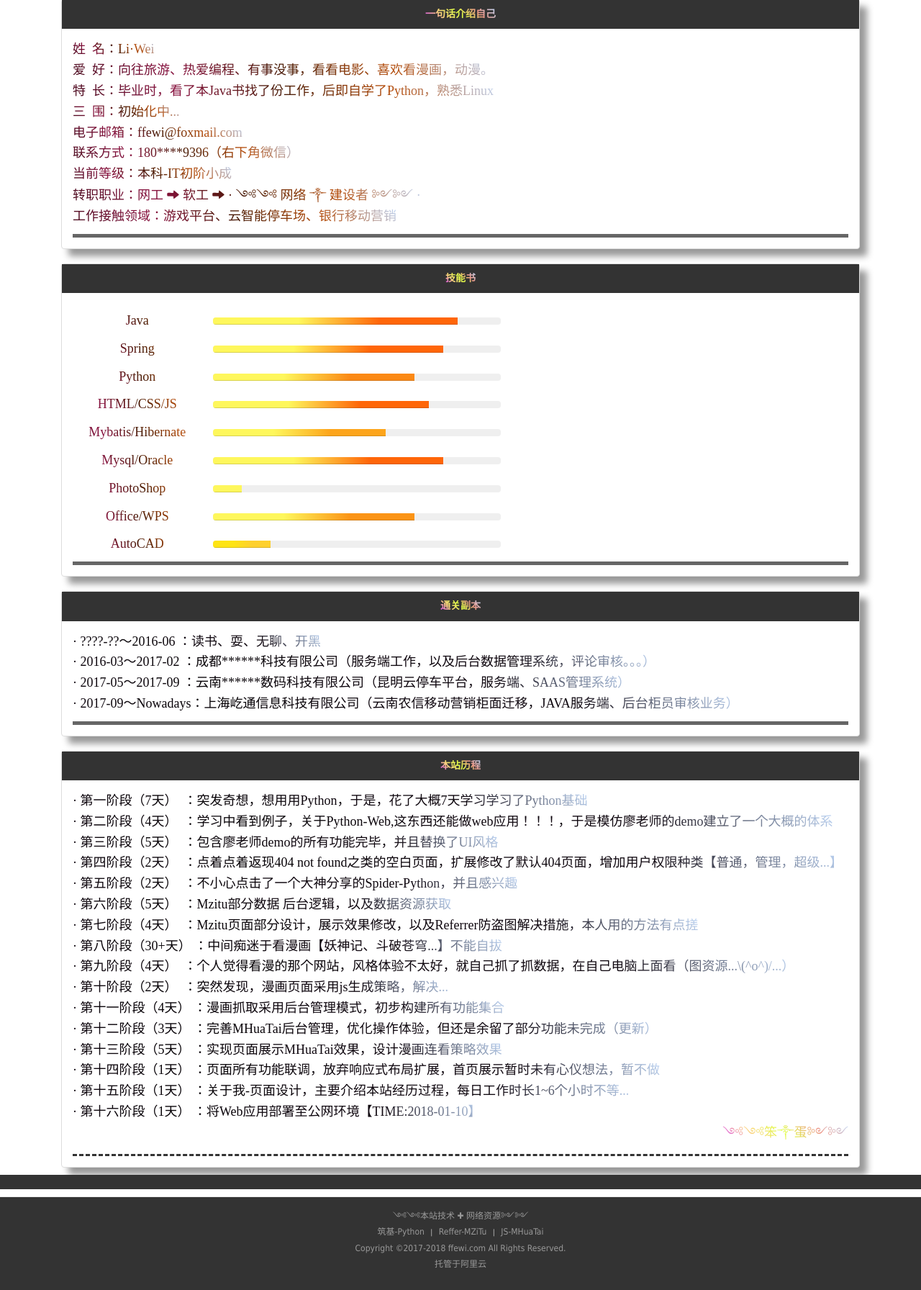
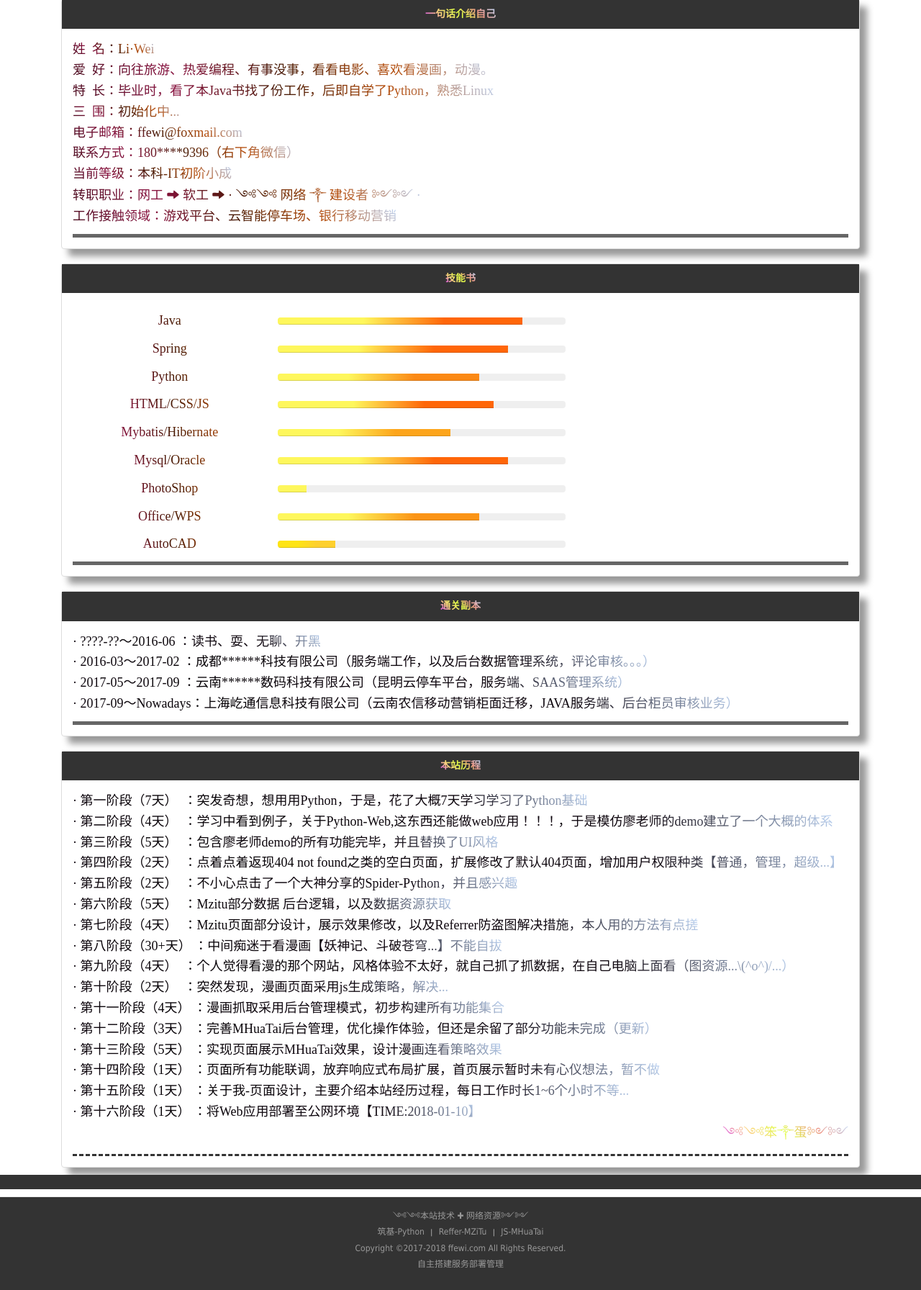
Before and after one commit to ffewi/comic_video_pic_spider_web, a Python web app: template comicVideo/home/app/templates/h_aboutMe.html in a window 1280 px wide. Shown: the part 150-1942 px from the top of the page at 72% size. Run offline with Jinja, Linux system fonts and the light colour scheme; the template is opened without the code that fills it, so the values that code supplies are empty.

Commit message:
windows 部署调试

```diff
--- a/comicVideo/home/app/app.py
+++ b/comicVideo/home/app/app.py
@@ -219,7 +219,7 @@ def init(loop):
     # init_jinja2(app, filters=dict())
     add_routes(app, 'handlers')
     add_static(app)
-    srv = yield from loop.create_server(app.make_handler(), '127.0.0.1', 9001)
+    srv = yield from loop.create_server(app.make_handler(), '192.168.1.41', 9001)
     logging.info('server started at http://127.0.0.1:9001...')
     finish_time = time.time()
     logging.info('启动耗时：%s ms' % int((finish_time - start_time)*1000))
--- a/comicVideo/home/app/config_logger.py
+++ b/comicVideo/home/app/config_logger.py
@@ -1,14 +1,16 @@
 import logging
 
 __author__ = 'ffewi'
+
+import time
 
 # 日子配置参数
 kwargs = {
     'level': logging.INFO,
     'datefmt': '%Y/%m/%d %H:%M:%S',
     'format': '%(asctime)s %(name)s-%(levelname)s %(filename)s [line:%(lineno)d]  %(message)s',
-    # 'filename': 'app.log', 输出文件
-    # 'filemode': 'w' 输出模式
+    'filename': 'G:/temp/cv/app'+time.strftime('%Y-%m-%d', time.localtime(time.time()))+'.log',  # 输出文件
+    'filemode': 'w'  # 输出模式
 }
 
 logging.basicConfig(**kwargs)
--- a/comicVideo/home/app/templates/h_aboutMe.html
+++ b/comicVideo/home/app/templates/h_aboutMe.html
@@ -90,8 +90,8 @@
             </div>
             <div class="panel-body">
                 <div class="cl">
-                    <span class="col-md-2 col-sm-2 f-l mainColorFont f-18 pt-10">Java</span>
-                    <div class="col-md-10 col-sm-10">
+                    <span class="col-md-3 col-sm-3 f-l mainColorFont f-18 pt-10">Java</span>
+                    <div class="col-md-9 col-sm-9">
                         <div class="progress radius mt-20">
                             <div class="progress-bar text-l">
                             <span class="sr-only"
@@ -101,8 +101,8 @@
                     </div>
                 </div>
                 <div class="cl">
-                    <span class="col-md-2 col-sm-2 mainColorFont f-18 pt-10">Spring</span>
-                    <div class="col-md-10 col-sm-10">
+                    <span class="col-md-3 col-sm-3 mainColorFont f-18 pt-10">Spring</span>
+                    <div class="col-md-9 col-sm-9">
                         <div class="progress radius mt-20">
                             <div class="progress-bar text-l">
                             <span class="sr-only"
@@ -113,8 +113,8 @@
                 </div>
                 <div class="cl">
 
-                    <span class="col-md-2 col-sm-2 mainColorFont f-18 pt-10">Python</span>
-                    <div class="col-md-10 col-sm-10">
+                    <span class="col-md-3 col-sm-3 mainColorFont f-18 pt-10">Python</span>
+                    <div class="col-md-9 col-sm-9">
                         <div class="progress radius mt-20">
                             <div class="progress-bar text-l">
                             <span class="sr-only"
@@ -124,8 +124,8 @@
                     </div>
                 </div>
                 <div class="cl">
-                    <span class="col-md-2 col-sm-2 mainColorFont f-18 pt-10">HTML/CSS/JS</span>
-                    <div class="col-md-10 col-sm-10">
+                    <span class="col-md-3 col-sm-3 mainColorFont f-18 pt-10">HTML/CSS/JS</span>
+                    <div class="col-md-9 col-sm-9">
 
                         <div class="progress radius mt-20">
                             <div class="progress-bar text-l">
@@ -136,8 +136,8 @@
                     </div>
                 </div>
                 <div class="cl">
-                    <span class="col-md-2 col-sm-2 mainColorFont f-18 pt-10">Mybatis/Hibernate</span>
-                    <div class="col-md-10 col-sm-10">
+                    <span class="col-md-3 col-sm-3 mainColorFont f-18 pt-10">Mybatis/Hibernate</span>
+                    <div class="col-md-9 col-sm-9">
 
                         <div class="progress radius mt-20">
                             <div class="progress-bar text-l">
@@ -148,8 +148,8 @@
                     </div>
                 </div>
                 <div class="cl">
-                    <span class="col-md-2 col-sm-2 mainColorFont f-18 pt-10">Mysql/Oracle</span>
-                    <div class="col-md-10 col-sm-10">
+                    <span class="col-md-3 col-sm-3 mainColorFont f-18 pt-10">Mysql/Oracle</span>
+                    <div class="col-md-9 col-sm-9">
 
                         <div class="progress radius mt-20">
                             <div class="progress-bar text-l">
@@ -160,8 +160,8 @@
                     </div>
                 </div>
                 <div class="cl">
-                    <span class="col-md-2 col-sm-2 mainColorFont f-18 pt-10">PhotoShop</span>
-                    <div class="col-md-10 col-sm-10">
+                    <span class="col-md-3 col-sm-3 mainColorFont f-18 pt-10">PhotoShop</span>
+                    <div class="col-md-9 col-sm-9">
 
                         <div class="progress radius mt-20">
                             <div class="progress-bar text-l">
@@ -172,8 +172,8 @@
                     </div>
                 </div>
                 <div class="cl">
-                    <span class="col-md-2 col-sm-2 mainColorFont f-18 pt-10">Office/WPS</span>
-                    <div class="col-md-10 col-sm-10">
+                    <span class="col-md-3 col-sm-3 mainColorFont f-18 pt-10">Office/WPS</span>
+                    <div class="col-md-9 col-sm-9">
 
                         <div class="progress radius mt-20">
                             <div class="progress-bar text-l">
@@ -184,8 +184,8 @@
                     </div>
                 </div>
                 <div class="cl">
-                    <span class="col-md-2 col-sm-2 mainColorFont f-18 pt-10">AutoCAD</span>
-                    <div class="col-md-10 col-sm-10">
+                    <span class="col-md-3 col-sm-3 mainColorFont f-18 pt-10">AutoCAD</span>
+                    <div class="col-md-9 col-sm-9">
 
                         <div class="progress radius mt-20">
                             <div class="progress-bar text-l">
--- a/comicVideo/home/app/templates/h_base__.html
+++ b/comicVideo/home/app/templates/h_base__.html
@@ -299,7 +299,7 @@
                 href="javascript:void(0)" target="_blank">Reffer-MZiTu</a> <span
                 class="pipe">|</span> <a href="javascript:void(0)" target="_blank">JS-MHuaTai</a></nav>
         <p>Copyright &copy;2017-2018 ffewi.com All Rights Reserved. <br>
-            <a href="javascript:void(0)" target="_blank" rel="nofollow">托管于阿里云</a><br>
+            <a href="javascript:void(0)" target="_blank" rel="nofollow">自主搭建服务部署管理</a><br>
         </p>
     </div>
 </footer>
```
Also changed, not shown: comicVideo/home/app/templates/h_index.html (+6 -3 lines), comicVideo/home/test.py (+11 -9 lines).
